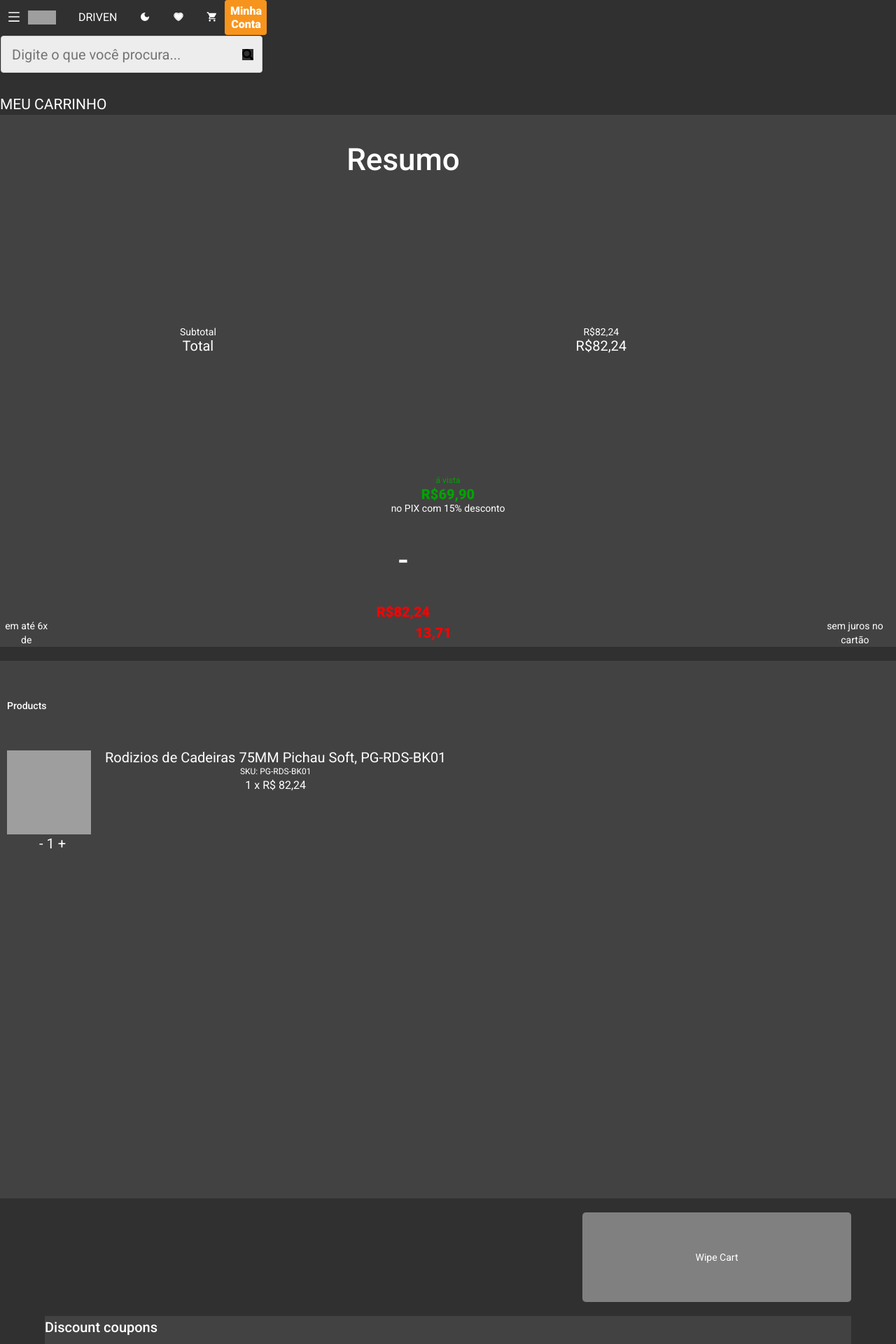
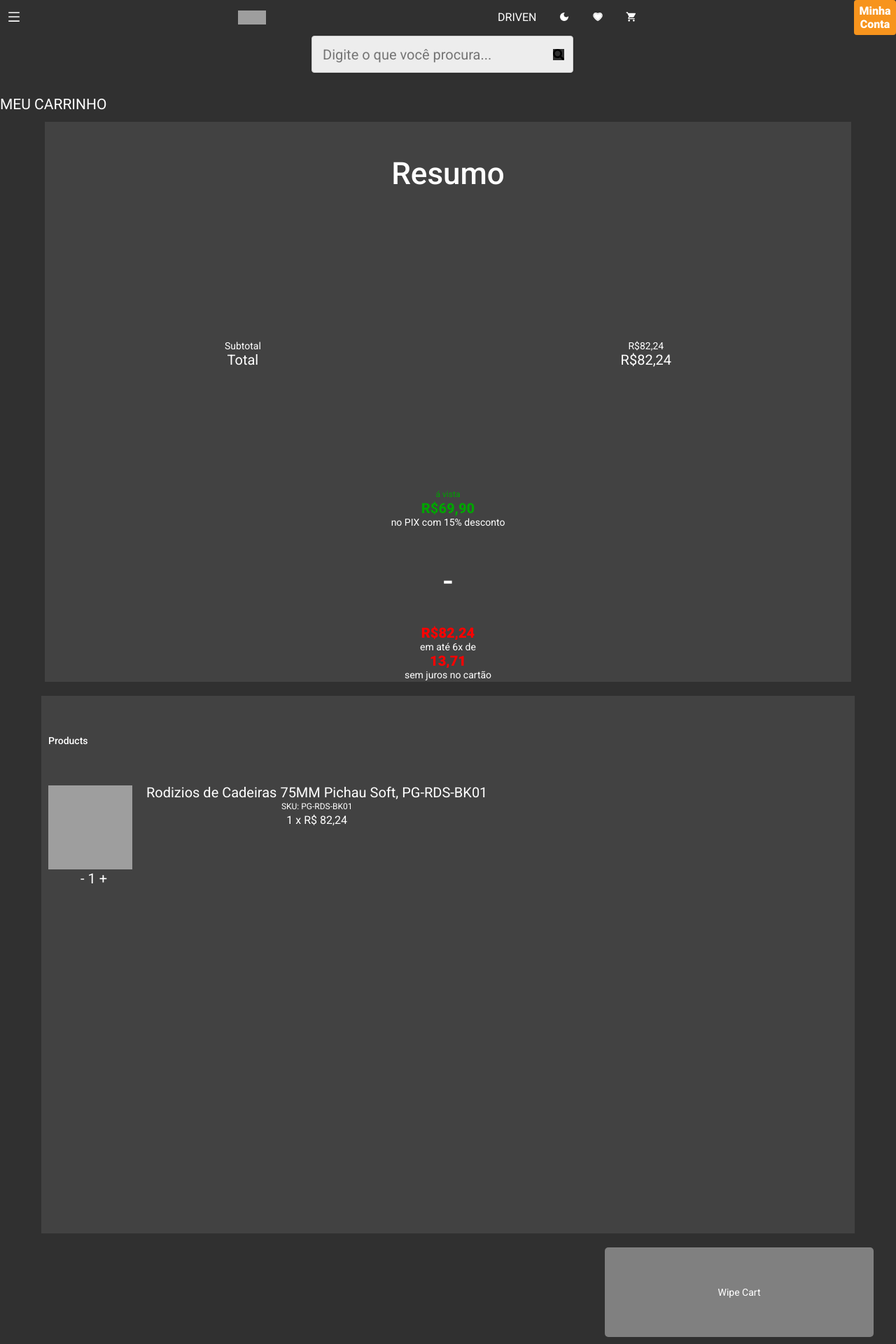
Before and after one commit to Gabriel-16n5/Boot-Ecommerce-End, a React (Create React App) app: page /Cart in a window 1280 px wide. Shown: the top 1920 px of the page at 70% size. Built offline with nearby package versions, Linux system fonts and the light colour scheme; grey boxes are pictures that could not be loaded.

Commit message:
Merge and refac

```diff
--- a/src/pages/CartPage/index.js
+++ b/src/pages/CartPage/index.js
@@ -1,4 +1,4 @@
-import { CartContainer, CartProducts, FinalizeOrder, FinalizeOrderData, ResumeContainer } from "./styled";
+import {ProductsContainer, StyledInput, SearchIcon, CartContainer, CartProducts, FinalizeOrder, FinalizeOrderData, ResumeContainer, Prices } from "./styled";
 import Forms from "../../hooks/Forms"
 import styled from "styled-components"
 import Footer from "../Footer/index"
@@ -14,6 +14,10 @@ export default function CartPage() {
     return (
     <PageContainer>
         <Navbar/>
+        <ProductsContainer>
+            <StyledInput  type='text' placeholder="Digite o que você procura..." />
+            <SearchIcon/>
+        </ProductsContainer>
       <CartContainer>
         <h1>MEU CARRINHO</h1>
         <ResumeContainer>
@@ -35,7 +39,7 @@ export default function CartPage() {
                     <h3>no PIX com 15% desconto</h3>
                     <h2>-</h2>
                     <h1>R$82,24</h1>
-                    <h3>em até 6x de<h1>13,71</h1> sem juros no cartão</h3>
+                    <Prices><h3>em até 6x de</h3><h1>13,71</h1><h3>sem juros no cartão</h3></Prices>
                 </div>
             </div>
         </ResumeContainer>
--- a/src/pages/CartPage/styled.js
+++ b/src/pages/CartPage/styled.js
@@ -1,5 +1,7 @@
 import styled from "styled-components"
 import {gray, green} from "../../constants/colors"
+import { FaSearch } from "react-icons/fa";
+
 export const CartContainer = styled.main`
 h1 {
     width:90vw;
@@ -14,14 +16,60 @@ h1 {
     color: #FFFFFF;
 }
 `
+export const StyledInput= styled.input`
+
+        width:374px;
+        height:53px;
+        background: #ededed;
+        box-shadow: 0px 0px 3px rgba(0, 0, 0, 0.2);
+        border-radius: 4px;
+        margin-bottom:15px;
+
+`
+export const SearchIcon = styled(FaSearch)`
+  position: relative;
+  top: 20px;
+  left: -30px;
+  //transform: translateY(-50%);
+`
+
+export const ProductsContainer = styled.div`
+    width:100vw;
+    display:flex;
+    justify-content: center;
+    overflow:hidden;
+    margin-bottom:15px;
+    input{
+        width:374px;
+        height:53px;
+        background: #ededed;
+        box-shadow: 0px 0px 3px rgba(0, 0, 0, 0.2);
+        border-radius: 4px;
+        margin-bottom:15px;
+    }
+`
+
+export const ContainerPage = styled.div`
+width:100vw;
+display:flex;
+flex-direction:column;
+align-items:center;
+overflow:hidden;
+`
+export const Prices = styled.div`
+display:flex;
+flex-direction: column;
+flex-wrap: wrap;
+`
 
 export const ResumeContainer = styled.section`
     display: flex;
     width:100vw;
-    /* align-items: center;
-    justify-content: center; */
+    align-items: center;
+    justify-content: center;
     flex-direction: column;
     margin-bottom: 20px;
+    margin-top: 10px;
     div {
         background-color: #424242;
     }
@@ -50,7 +98,7 @@ export const ResumeContainer = styled.section`
         background-color: #424242;
     }
     h3 {
-        display: flex;
+        display:flex;
         justify-content: center;
         text-align: center;
         font-family: 'Roboto';
@@ -94,6 +142,7 @@ export const ResumeContainer = styled.section`
     height: 30vw;
     }
     h2 {
+        margin-top: 10px;
         width: 90vw;
         height: 10vw;
         background-color: #424242;
@@ -133,6 +182,9 @@ button {
 export const CartProducts = styled.section`
     display: flex;
     flex-direction: column;
+    width:100vw;
+    align-items: center;
+    justify-content: center;
     div {
         background-color: #424242;
     }
--- a/src/pages/Footer/styled.js
+++ b/src/pages/Footer/styled.js
@@ -6,6 +6,9 @@ export const FooterContainer = styled.footer`
   justify-content: space-between;
   align-items: flex-start;
   flex-wrap: wrap;
+  div {
+    margin-right: 20px;
+  }
 `;
 
 export const SectionTitle = styled.h4`
--- a/src/pages/LoginPage/index.js
+++ b/src/pages/LoginPage/index.js
@@ -2,6 +2,8 @@ import { useState } from "react"
 import { useNavigate } from "react-router-dom"
 import { ContainerMain, Divtop, Divmenu, Button,Register } from "./styled"
 import axios from "axios";
+import NavBar from "../Navbar/index"
+import Footer from "../Footer/index";
 
 export default function LoginPage() {
     const navigate = useNavigate();
@@ -26,6 +28,7 @@ export default function LoginPage() {
     }
     return (
         <ContainerMain>
+            <NavBar/>
         <Divtop>
             <h1>CARRINHO</h1>
             <h1>Barra de progresso</h1>
@@ -53,6 +56,7 @@ export default function LoginPage() {
         <p>Criar uma conta é fácil! Informe seus dados e uma senha para aproveitar todos os beneficios de ter uma conta.</p>
         <Register onClick={e => navigate("/register")}>CADASTRE-SE</Register>
         </Divmenu>
+        <Footer/>
     </ContainerMain>
     )
 }
--- a/src/pages/Navbar/index.js
+++ b/src/pages/Navbar/index.js
@@ -1,11 +1,11 @@
 import React from "react";
-import {NavbarContainer, Logo, NavbarLinks, NavbarLink,ProductsContainer, StyledInput, Button, SearchIcon, Menu} from "./styled"
+import {NavbarContainer, Logo, NavbarLinks, NavbarLink,Button, Menu, ContainerPage} from "./styled"
 import { AiTwotoneHeart } from "react-icons/ai";
 import {MdDarkMode, MdShoppingCart} from "react-icons/md"
 
 const Navbar = () => {
   return (
-    <>
+    <ContainerPage>
         <NavbarContainer>
           <h3><Menu/></h3>
           <Logo src="https://s3.amazonaws.com/gupy5/production/companies/2355/career/19612/images/2021-07-28_17-25_logo.png" alt="Logo" />
@@ -17,11 +17,7 @@ const Navbar = () => {
           </NavbarLinks>
           <Button>Minha Conta</Button>
         </NavbarContainer>
-    <ProductsContainer>
-        <StyledInput  type='text' placeholder="Digite o que você procura..." />
-        <SearchIcon/>
-    </ProductsContainer>
-    </>
+      </ContainerPage>
   );
 };
 
--- a/src/pages/Navbar/styled.js
+++ b/src/pages/Navbar/styled.js
@@ -1,6 +1,4 @@
 import styled from "styled-components";
-
-import { FaSearch } from "react-icons/fa";
 import { AiOutlineMenu } from "react-icons/ai";
 
 export const NavbarContainer = styled.nav`
@@ -8,6 +6,7 @@ width:100vw;
 display:flex;
 align-items:center;
 overflow:hidden;
+justify-content: space-between;
 `;
 
 export const Logo = styled.img`
@@ -57,37 +56,10 @@ export const Button = styled.button`
   cursor: pointer;
 `;
 
-
-
-
-export const StyledInput= styled.input`
-
-        width:374px;
-        height:53px;
-        background: #ededed;
-        box-shadow: 0px 0px 3px rgba(0, 0, 0, 0.2);
-        border-radius: 4px;
-        margin-bottom:15px;
-
+export const ContainerPage = styled.div`
+width:100vw;
+display:flex;
+flex-direction:column;
+align-items:center;
+overflow:hidden;
 `
-export const SearchIcon = styled(FaSearch)`
-  position: relative;
-  top: 20px;
-  left: -30px;
-  //transform: translateY(-50%);
-`
-
-export const ProductsContainer = styled.div`
-    width:100vw;
-    display:flex;
-    overflow:hidden;
-    margin-bottom:15px;
-    input{
-        width:374px;
-        height:53px;
-        background: #ededed;
-        box-shadow: 0px 0px 3px rgba(0, 0, 0, 0.2);
-        border-radius: 4px;
-        margin-bottom:15px;
-    }
-`
--- a/src/pages/ProductsPage/index.js
+++ b/src/pages/ProductsPage/index.js
@@ -3,11 +3,14 @@ import cadeira_gamer from '../../Utils/images/cadeira_gamer_azul.jpg'
 import outdoor1 from '../../Utils/images/outdoor1.png'
 import { FaSearch } from "react-icons/fa";
 import React from "react";
+import Footer from "../Footer/index"
+import Navbar from "../Navbar/index"
 
 export default function ProductsPage() {
 
     return (
         <ProductsPageContainer>
+            <Navbar/>
             <PromoOutDoor>
                             <img scr={outdoor1} alt="promoção das cadeiras-gamers"></img>
             </PromoOutDoor>
@@ -66,7 +69,7 @@ export default function ProductsPage() {
                     </DivPrices>
                 </RecommProduct>
             </RecommendedContainer>
-
+            <Footer/>
         </ProductsPageContainer>
 
     )
--- a/src/pages/SignUpPage/index.js
+++ b/src/pages/SignUpPage/index.js
@@ -2,6 +2,8 @@ import { useState } from "react"
 import { useNavigate } from "react-router-dom"
 import { ContainerMain, Divtop, Divmenu, Button } from "./styled"
 import axios from 'axios'
+import Footer from "../Footer/index"
+import Navbar from "../Navbar/index"
 
 export default function SignUpPage() {
     const navigate = useNavigate();
@@ -25,6 +27,7 @@ export default function SignUpPage() {
     }
     return (
         <ContainerMain>
+            <Navbar/>
             <Divtop>
                 <h1>CARRINHO</h1>
                 <h1>Barra de progresso</h1>
@@ -50,7 +53,7 @@ export default function SignUpPage() {
                 <Button onClick={e => register(e)}>CRIAR CONTA</Button>
                 <a onClick={e => navigate("/login")}>Voltar para o login</a>
             </Divmenu>
-
+            <Footer/>
         </ContainerMain>
     )
 }
```
Lines whose indentation alone changed are shown as unchanged.
